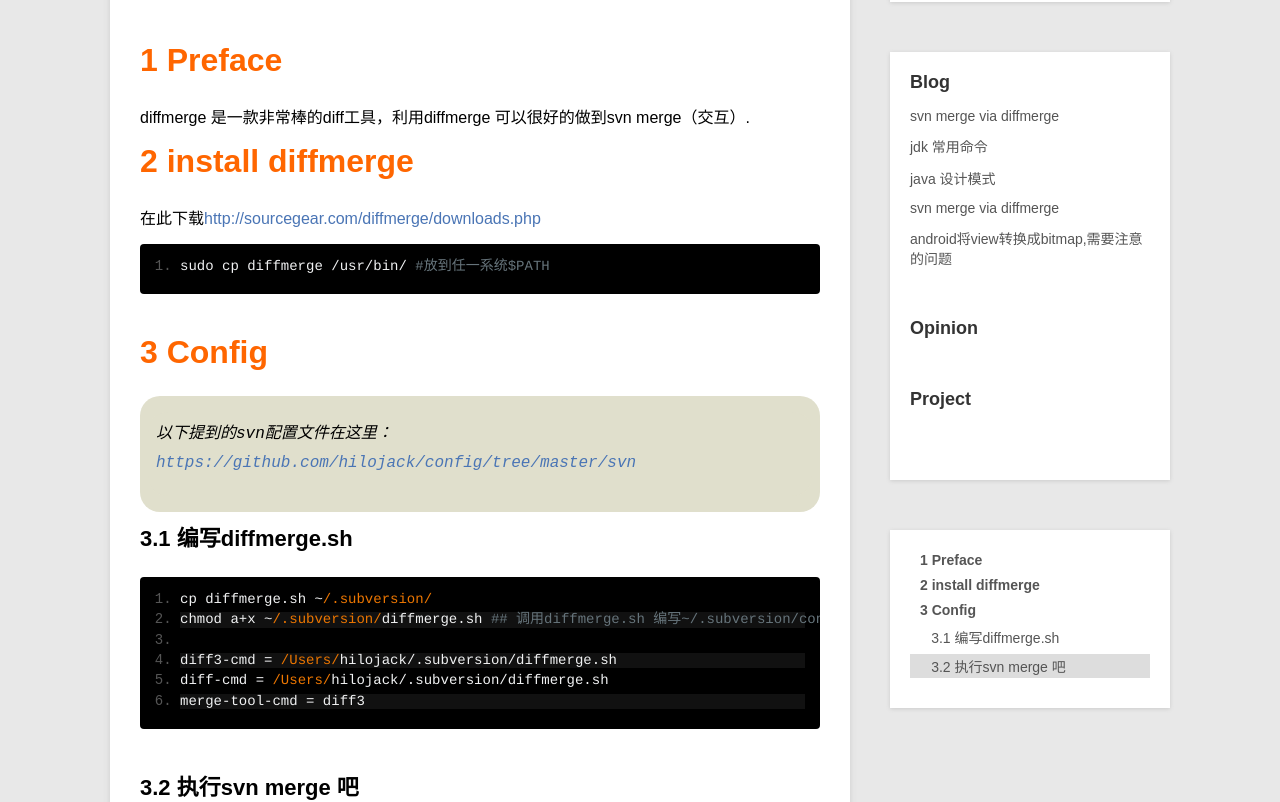
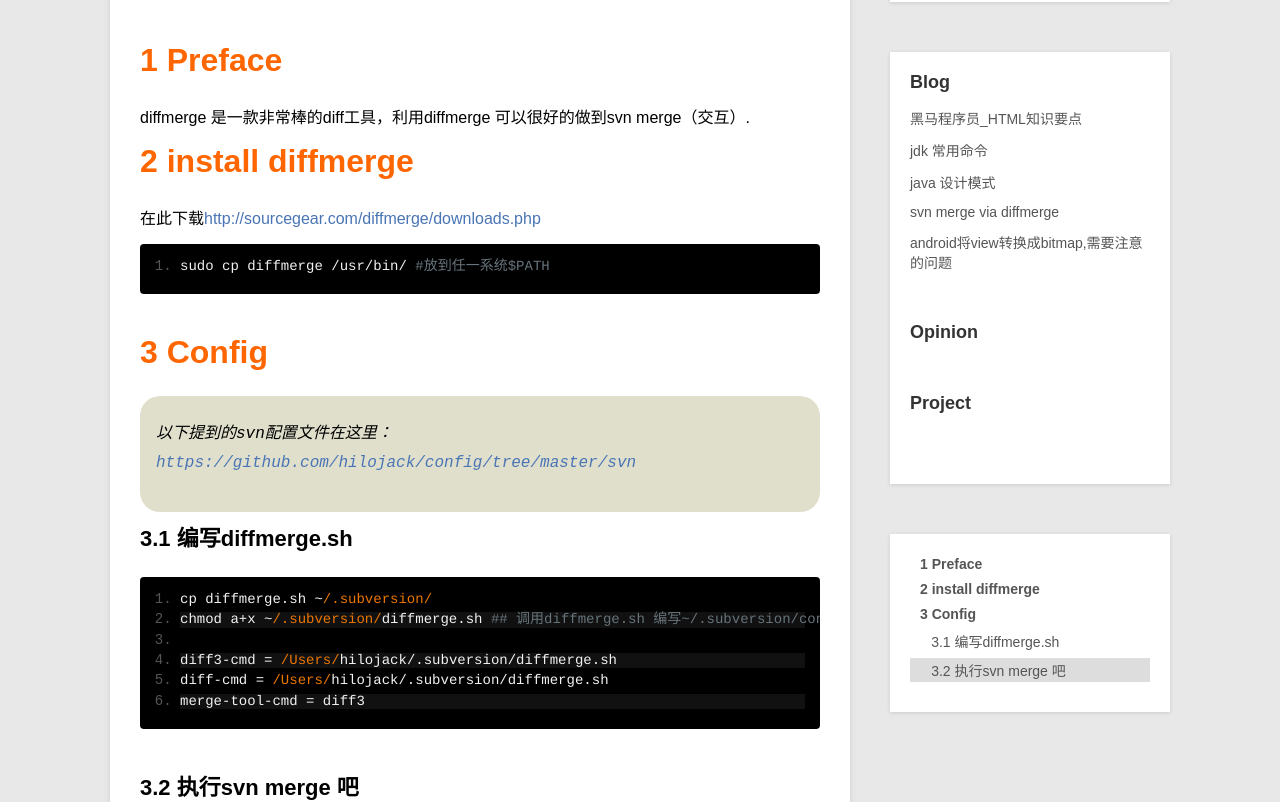
Before and after one commit to androidcoder90/androidcoder90.github.io, a Jekyll site: the page built from _posts/blog/2013-11-27-svn-diffmerge.md, in a window 1280 px wide. Shown: the part 203-1005 px from the top of the page. Built offline with Jekyll 4.4.1, drawn with Linux system fonts in a browser that asks for light colours; Markdown is read by kramdown in place of the engine named in the settings.

Commit message:
Update 2014-10-29-html.md

```diff
--- a/_posts/blog/2014-10-29-html.md
+++ b/_posts/blog/2014-10-29-html.md
@@ -1,11 +1,12 @@
 ---
 layout:     post
-title:   svn merge via diffmerge
+title:   黑马程序员_HTML知识要点
 category: blog
 description: ASP.Net+Android+IOS开发、.Net培训、期待与您交流！
 ---
 
 # html基础知识
+###html语言
 html超文本标记语言，
 html语言中是由标签组成的
 html中的数据都会封装在标签当中，因为可以通过标签中的属性值的改变对封装内数据进行操作
@@ -22,20 +23,24 @@ head:网页的一些属性信息，比如：标题
 body:网页显示的数据内容．
 
 
-标签的特点：对于数据进行封装，那么就有开始标签与结束标签
+###标签的特点：
+对于数据进行封装，那么就有开始标签与结束标签
 但是也有一些标签只体现单一功能，所以不需要结束标签，规范中要求必须要结束，所以这样的标签在内部结束
+
 如：<br/><hr/> <img/><input/>
-标签格式：<标签名　属性名＝"属性值">数据<／标签名>
-　<标签名　属性名＝"属性值"　／>
-－－－－－－－－－－－－－
-常见标签：
+
+###标签格式：
+    <标签名　属性名＝"属性值">数据<／标签名>
+    <标签名　属性名＝"属性值"　／>
+
+###常见标签：
 字体：<font>
 <font size="7" color="#ffff00">数据</font>
 特殊部分：如果要在页面显示一些特殊符号，需要进行转义
 <:&lt;  >:&gt;&:&amp; 空格：&nbsp;
 标题：<h1><h2><h3>...<h6>
 －－－－－－－－－－－－－
-列表标签：
+###列表标签：
 <dl></dl>
 上层项目：<dt>
 下次项目：<dd>
@@ -43,113 +48,137 @@ body:网页显示的数据内容．
 <ul>
 <ol>
 这两个标签中的列表项都由<li>标签封装
-示例：
-１.游戏名称：
-星际
-红警
-２．游戏内容
-攻略
-秘籍
+    示例：
+        １.游戏名称：
+            星际
+            红警
+        ２．游戏内容
+            攻略
+            秘籍
+    <html>
+    <head>
+    </head>
+    <body>
+    <a name="top">top</a>
+    	<ol>
+        	<li>游戏名称</li>
+            	<ul>
+            	<li>星际</li>
+                <li>红警</li>
+             	</ul>
+            <li>游戏内容</li>
+            	<ol type="a">
+                	<li>攻略</li>
+                    <li>秘籍</li>
+
+                </ol>
+        </ol>
+    </body>
+    </html>
 －－－－－－－－－－－－－
-图像标签：<img>
-<img src="" alt="图像说明文字"/>
-表格标签：<table>
-表格由行所组成，行由单元格组成
-表格中默认都有一个tbody标签
+###图像标签：
+    <img>
+    <img src="" alt="图像说明文字"/>
+###表格标签：
+    <table>
+    表格由行所组成，行由单元格组成
+    表格中默认都有一个tbody标签
 
 
-    <table　border="１"　bordercolor="red" width="60%" cellpadding="10" cellspacig="0">
-    <tr>
-    <th></th> //th有居中和加粗的特性
-    <th></th>
-    </tr>
-    <tr>
-    <td></td>
-    <td></td>
-    </tr>
-    </table>
+        <table　border="１"　bordercolor="red" width="60%" cellpadding="10" cellspacig="0">
+            <tr>
+                <th></th> //th有居中和加粗的特性
+                <th></th>
+            </tr>
+            <tr>
+                <td></td>
+                <td></td>
+            </tr>
+        </table>
 
-表格是最常用的标签，用于对数据进行格式化
+    表格是最常用的标签，用于对数据进行格式化
 
-# 超链接
+### 超链接
 
-<a href="http://www.baidu.com" target="_blank">百度</a>
-当被点击后，会启动引擎所对应解析程序
-去查找指定主机
+    <a href="http://www.baidu.com" target="_blank">百度</a>
+    当被点击后，会启动引擎所对应解析程序
+    去查找指定主机
 
-1. 先找本地主机的hosts文件，如果没有找到该主机对应的IP地址
-2. 去公网dns服务器上找对应的IP地址
+    1. 先找本地主机的hosts文件，如果没有找到该主机对应的IP地址
+    2. 去公网dns服务器上找对应的IP地址
 
-<a href="mailto:abc@sohu.com?subject=haha&cc=qq@163.com">联系我们</a>
-当点击超链接时，就会出现邮件相关联的解析程序，本机默认的是outlook
+    <a href="mailto:abc@sohu.com?subject=haha&cc=qq@163.com">联系我们</a>
+    当点击超链接时，就会出现邮件相关联的解析程序，本机默认的是outlook
 
-超链接的另一个作用
-定位标记.(锚标记)
+    超链接的另一个作用
+    定位标记.(锚标记)
 
 
-<a name="top">一个位置</a>
+    <a name="top">一个位置</a>
 
 
-<a href="＃top">获取那个位置</a>
+    <a href="＃top">获取那个位置</a>
 
 
 
 
-# 表单标签
-该标签是可以和服务端进行交互的
-## <form>
-表单标签中元素：
-<input>:该标签因为type属性的值不同，所对应的组件也不一样
-type属性：
-1. text:文本框，输入的文本可见
-2. password:密码框，输入的文本不可见
-3. radio:单选框，注意,要被选中，必须要给单选框定义一个属性name
-当有多个单选框时，只能有一个被选中，那么这些单选框的name值必须相同
-Eg: <input type="radio" name="sex" value="nan"/>男
-   <input type="radio"  name="sex" value="nv" />女
-４，checkbox:复选框，当对多个数据进行同时选中时使用的
-５，file:可以进行文件选择的组件．通常用于附件，或者文件上传
-６，hidden:隐藏组件，该组件的不会页面上显示，但是其定义的name和value可以提交到端
-７，button:按钮组件，自定义一个按钮默认是没有任何效果的，可以通过注册事件并加入自定义效果
-８，reset:重置按钮，将组件中被操作的效果还原到初始状态
-９，submit：提交按钮，将组件中添加的数据提交到指定的目的地
-１０，image:图像组件，为了避免提交按钮的难看，可以通过image的src属性连接一个好看的按钮图片完成提交效果
-下拉菜单：<select>
-每一个下拉菜单都由option进行封装．
-<select>
-<option></option>
-<select>
-文本区域：<textarea>
+### 表单标签
+    该标签是可以和服务端进行交互的
+    ## <form>
+    表单标签中元素：
+    <input>:该标签因为type属性的值不同，所对应的组件也不一样
+    type属性：
+    1. text:文本框，输入的文本可见
+    2. password:密码框，输入的文本不可见
+    3. radio:单选框，注意,要被选中，必须要给单选框定义一个属性name
+    当有多个单选框时，只能有一个被选中，那么这些单选框的name值必须相同
+    Eg: <input type="radio" name="sex" value="nan"/>男
+       <input type="radio"  name="sex" value="nv" />女
+    ４，checkbox:复选框，当对多个数据进行同时选中时使用的
+    ５，file:可以进行文件选择的组件．通常用于附件，或者文件上传
+    ６，hidden:隐藏组件，该组件的不会页面上显示，但是其定义的name和value可以提交到端
+    ７，button:按钮组件，自定义一个按钮默认是没有任何效果的，可以通过注册事件并加入自定义效果
+    ８，reset:重置按钮，将组件中被操作的效果还原到初始状态
+    ９，submit：提交按钮，将组件中添加的数据提交到指定的目的地
+    １０，image:图像组件，为了避免提交按钮的难看，可以通过image的src属性连接一个好看的按钮图片完成提交效果
+###下拉菜单：
+    <select>
+        每一个下拉菜单都由option进行封装．
+        <select>
+            <option>
+            </option>
+        <select>
+    文本区域：<textarea>
 
 
-表单组件通常需要定义name和value属性,因为要将数据发送给服务端
-服务端只有知道了该name的值才可以对提交的数据进行分别获取
+    表单组件通常需要定义name和value属性,因为要将数据发送给服务端
+    服务端只有知道了该name的值才可以对提交的数据进行分别获取
 
 
-form标签中的常见的属性：
-action:指定数据提交的目的地．method:提交方式．两种常用值get和post.get为默认
+###form标签中的常见的属性：
+    action:指定数据提交的目的地．method:提交方式．两种常用值get和post.get为默认
 
 
-get和post的区别
-get:会将提交的数据显示在地址栏上．
-post:不会将数据显示在地址栏．
+    get和post的区别
+    get:会将提交的数据显示在地址栏上．
+    post:不会将数据显示在地址栏．
 
 
-get:提交的数据的体积受地址栏的限制
-Post:可以提交大体积数据
+    get:提交的数据的体积受地址栏的限制
+    Post:可以提交大体积数据
 
 
-get:对于敏感信息不安全
-post:对于敏感信息安全
+    get:对于敏感信息不安全
+    post:对于敏感信息安全
 
 
-get:会将提交信息封装在请求行，也就是http消息头之前
-post:会将提交信息封装在数据体中，也就是http消息头之后的空行后
+    get:会将提交信息封装在请求行，也就是http消息头之前
+    post:会将提交信息封装在数据体中，也就是http消息头之后的空行后
 
 
-对于服务端而言
-表单提交尽量用post,因为涉及到编码问题，因为tomcat服务端默认的是ISO8859-1
-对于post提交的中文，在服务端可以直接使用setCharacterEncoding("gbk")就可以解决
-对于get提交的中文，在服务端只能通过ISO8859-1将数据编码一次，再通过指定的码表如GBK解码
+    对于服务端而言
+    表单提交尽量用post,因为涉及到编码问题，因为tomcat服务端默认的是ISO8859-1
+    对于post提交的中文，在服务端可以直接使用setCharacterEncoding("gbk")就可以解决
+    对于get提交的中文，在服务端只能通过ISO8859-1将数据编码一次，再通过指定的码表如GBK解码
 
-使用表单的组件不一定要定义form标签．只有需要将数据进行服务端的提交时才会用到form标签(根据需要而定)
+    使用表单的组件不一定要定义form标签．只有需要将数据进行服务端的提交时才会用到form标签(根据需要而定)
```
